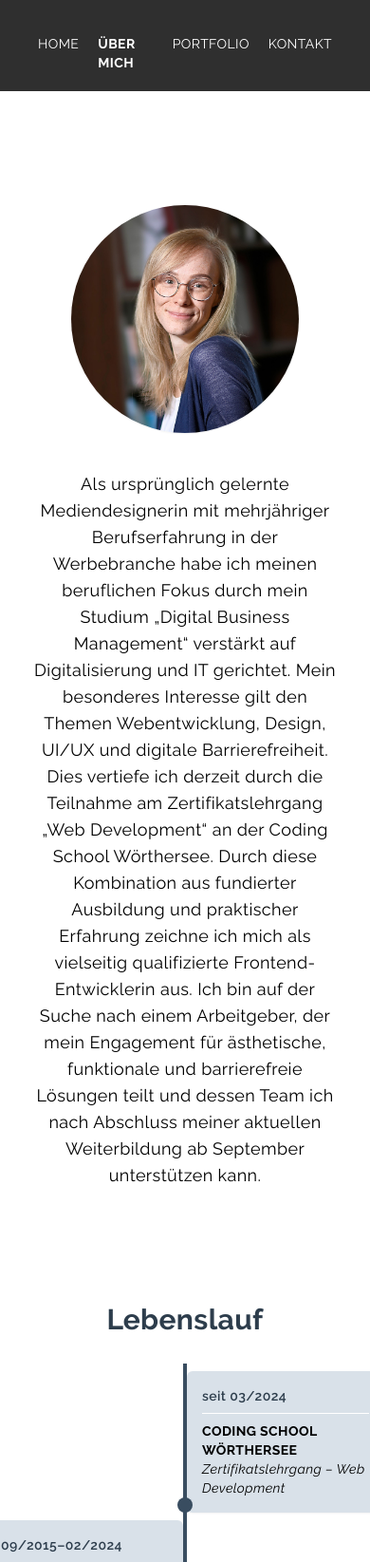
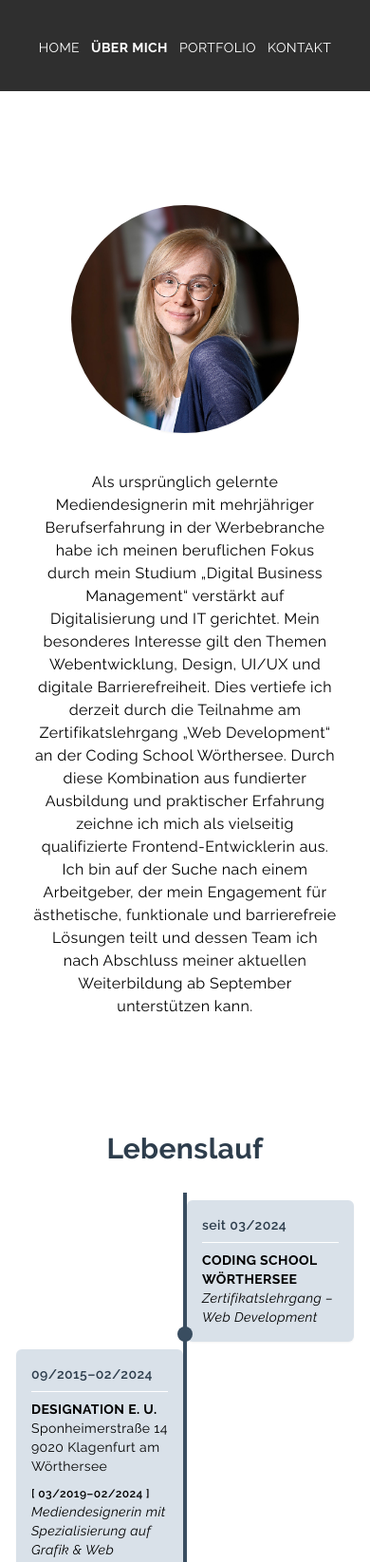
Before and after one commit to christina-sfmn/christina-sfmn.github.io, a website: page docs/about.html in a window 390 px wide. Shown: the top 1645 px of the page at 95% size. Drawn offline with Linux system fonts and the light colour scheme.

Commit message:
Optimisation in Mobile Design

```diff
--- a/docs/about.html
+++ b/docs/about.html
@@ -10,7 +10,7 @@
     <!-- HEADERBAR + NAVIGATION -->
     <header class="bg-matteblack h-24">
       <nav
-        class="navigation relative flex md:justify-end justify-center sm:text-base text-sm gap-5 px-10 py-8 text-white z-20">
+        class="navigation">
         <a href="index.html">Home</a>
         <a href="about.html" class="current">Über mich</a>
         <a href="portfolio.html">Portfolio</a>
@@ -22,11 +22,11 @@
     <main>
 
       <!-- INTRO -->
-      <section class="tools container mx-auto flex flex-col justify-center items-center pt-10 pb-10">
+      <section class="intro container mx-auto flex flex-col justify-center items-center pt-10 pb-10">
         <img
           src="./assets/img/christina.jpg" title="Christina Schöffmann" alt="Portraitfoto von Christina Schöffmann" onmouseover="this.src='../assets/img/christina-sw.jpg'"; onmouseout= "this.src='../assets/img/christina.jpg'";
           class="w-60 h-60 mx-auto object-cover object-top rounded-full shadow-sm mt-20 mb-10" />
-          <p class="text-center text-lg w-11/12">Als ursprünglich gelernte Mediendesignerin mit mehrjähriger Berufserfahrung in der Werbebranche habe ich meinen beruflichen Fokus durch mein Studium „Digital Business Management“ verstärkt auf Digitalisierung und IT gerichtet. Mein besonderes Interesse gilt den Themen Webentwicklung, Design, UI/UX und digitale Barrierefreiheit. Dies vertiefe ich derzeit durch die Teilnahme am Zertifikatslehrgang „Web Development“ an der Coding School Wörthersee. Durch diese Kombination aus fundierter Ausbildung und praktischer Erfahrung zeichne ich mich als vielseitig qualifizierte Frontend-Entwicklerin aus. Ich bin auf der Suche nach einem Arbeitgeber, der mein Engagement für ästhetische, funktionale und barrierefreie Lösungen teilt und dessen Team ich nach Abschluss meiner aktuellen Weiterbildung ab September unterstützen kann.</p>
+          <p class="text-center sm:text-lg text-base w-11/12">Als ursprünglich gelernte Mediendesignerin mit mehrjähriger Berufserfahrung in der Werbebranche habe ich meinen beruflichen Fokus durch mein Studium „Digital Business Management“ verstärkt auf Digitalisierung und IT gerichtet. Mein besonderes Interesse gilt den Themen Webentwicklung, Design, UI/UX und digitale Barrierefreiheit. Dies vertiefe ich derzeit durch die Teilnahme am Zertifikatslehrgang „Web Development“ an der Coding School Wörthersee. Durch diese Kombination aus fundierter Ausbildung und praktischer Erfahrung zeichne ich mich als vielseitig qualifizierte Frontend-Entwicklerin aus. Ich bin auf der Suche nach einem Arbeitgeber, der mein Engagement für ästhetische, funktionale und barrierefreie Lösungen teilt und dessen Team ich nach Abschluss meiner aktuellen Weiterbildung ab September unterstützen kann.</p>
         </section>
 
       <!-- TIMELINE -->
--- a/docs/css/input.css
+++ b/docs/css/input.css
@@ -134,7 +134,7 @@ ol {
 /* ----- NAVIGATION ----- */
 
 .navigation {
-  @apply uppercase;
+  @apply uppercase relative flex md:justify-end justify-center sm:text-base text-sm sm:gap-5 gap-3 sm:px-10 px-5 sm:py-8 py-9 text-white z-20;
 }
 
 .navigation a {
@@ -156,7 +156,7 @@ ol {
 }
 
 .timeline .cv-item div {
-  @apply relative md:w-80 w-fit min-w-52 p-4 rounded-md shadow-sm bottom-0 bg-lightestblue invisible opacity-0 transition-all delay-300;
+  @apply relative md:w-80 w-fit sm:min-w-52 min-w-44 p-4 rounded-md shadow-sm bottom-0 bg-lightestblue invisible opacity-0 transition-all delay-300;
 }
 
 .timeline .cv-item:nth-child(odd) div {
@@ -164,7 +164,7 @@ ol {
 }
 
 .timeline .cv-item:nth-child(even) div {
-  @apply md:-left-[22rem] -left-52 transform -translate-x-20;
+  @apply md:-left-[22rem] sm:-left-52 -left-44 transform -translate-x-20;
 }
 
 .timeline .cv-item.show div {
```
Also changed, not shown: docs/contact.html (+1 -2 lines), docs/imprint.html (+1 -2 lines), docs/portfolio.html (+1 -2 lines), docs/privacy-policy.html (+1 -1 lines), docs/css/output.css.
